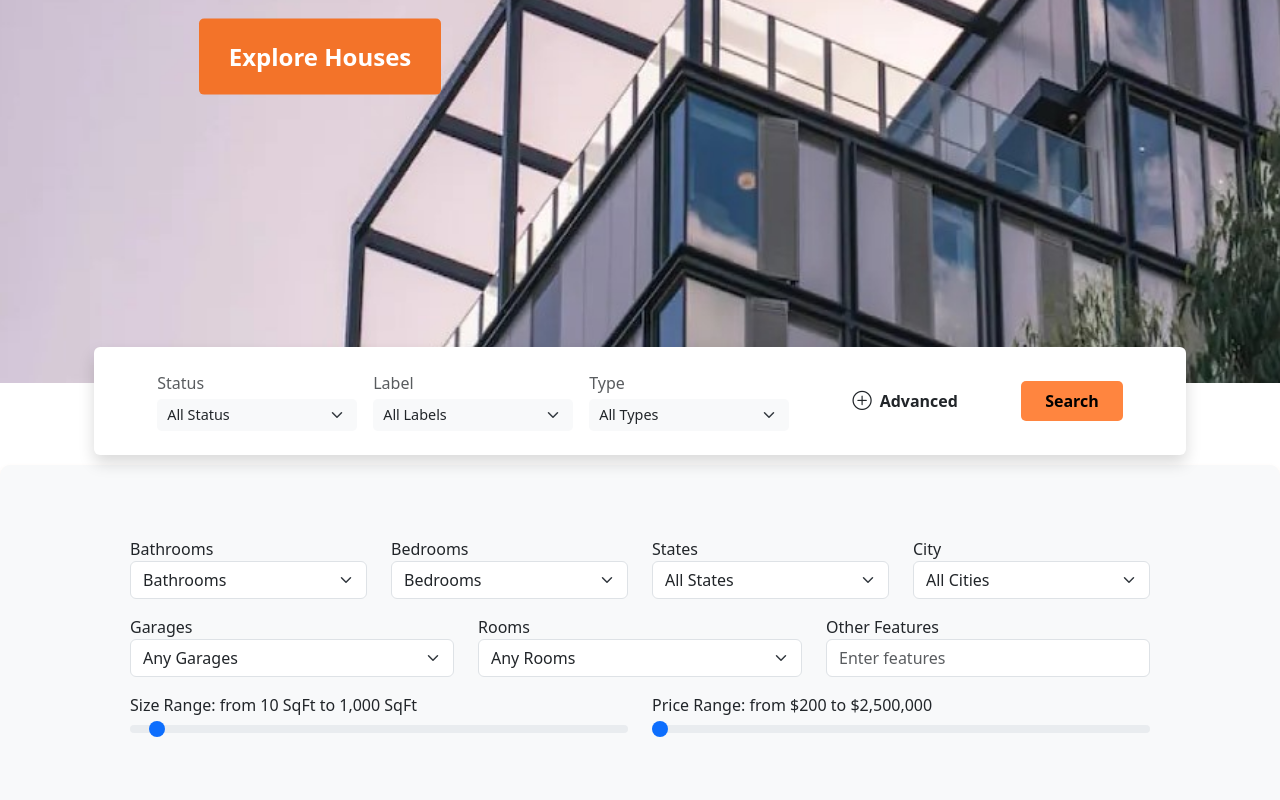
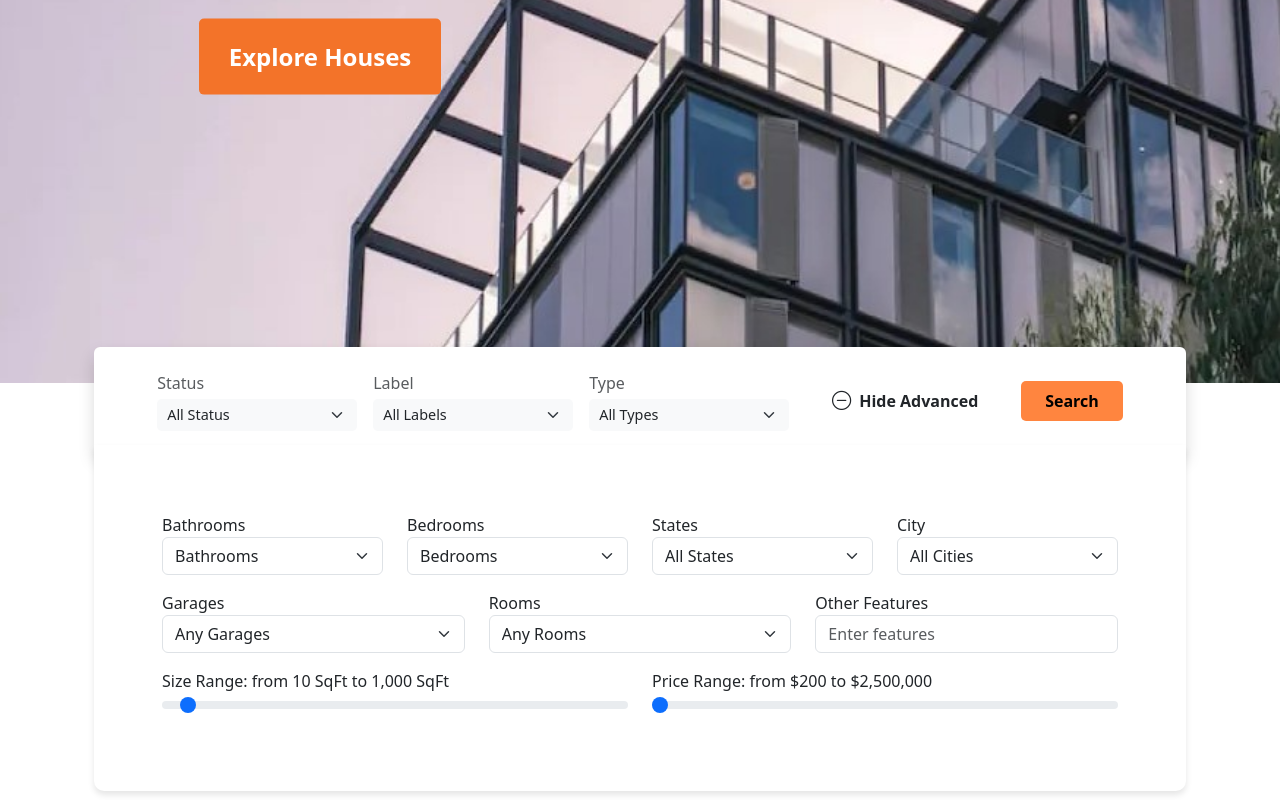
Before and after one commit to SafinArnob/Findom_home_solution, a React (Vite) app: page / in a window 1280 px wide. Both pictures are taken after a click on the element "Advanced". Shown: the part 473-1273 px from the top of the page. Built offline with nearby package versions, Linux system fonts and the light colour scheme.

Commit message:
filter box

```diff
--- a/src/components/FilterBar.jsx
+++ b/src/components/FilterBar.jsx
@@ -3,7 +3,7 @@ import AdvancedFilters from './AdvancedFilters';
 
 const FilterBar = ({ toggleAdvanced, showAdvanced }) => {
   return (
-    <div className="filter-box-wrapper position-relative">
+    <div className="filter-box-wrapper">
       <div className="container">
         {/* Main Filter Box */}
         <div className="filter-box bg-white shadow rounded p-4">
@@ -43,7 +43,7 @@ const FilterBar = ({ toggleAdvanced, showAdvanced }) => {
             <div
               className="filter-item d-flex align-items-center justify-content-center cursor-pointer"
               onClick={toggleAdvanced}
-             >
+            >
               <i className={`bi ${showAdvanced ? 'bi-dash-circle' : 'bi-plus-circle'} me-2 text-dark`}></i>
               <span className="fw-bold">{showAdvanced ? 'Hide Advanced' : 'Advanced'}</span>
             </div>
@@ -55,9 +55,9 @@ const FilterBar = ({ toggleAdvanced, showAdvanced }) => {
 
         {/* Advanced Filters Box */}
         {showAdvanced && (
-          <div className="advanced-filters-box bg-white shadow rounded p-4 mt-3">
-            <AdvancedFilters />
-          </div>
+          <div className={`advanced-filters-box ${showAdvanced ? 'visible' : ''}`}>
+          <AdvancedFilters />
+        </div>
         )}
       </div>
     </div>
--- a/src/pages/HomePage.jsx
+++ b/src/pages/HomePage.jsx
@@ -3,7 +3,6 @@ import { useNavigate } from "react-router-dom"; // Import useNavigate
 import "../styles/Home.css";
 import '../styles/rent_button.css';
 import FilterBar from './../components/FilterBar';
-import AdvancedFilters from "../components/AdvancedFilters";
 import Navbar from "../components/Navbar";  // Import the Navbar component
 import Rent from './Rent';
 import AboutUs from './AboutUs';
@@ -42,17 +41,8 @@ function Home() {
       {/* Filter Box Section */}
       <section className="filter-box-wrapper position-relative py-4">
         <div className="container">
-          <FilterBar toggleAdvanced={toggleAdvanced} />
+          <FilterBar toggleAdvanced={toggleAdvanced} showAdvanced={showAdvancedFilters} />
         </div>
-
-        {/* Advanced and Search */}
-        {showAdvancedFilters && (
-          <section className="advanced-filters-section py-4">
-            <div className="container">
-              <AdvancedFilters isVisible={showAdvancedFilters} />
-            </div>
-          </section>
-        )}
       </section>
 
       {/* Rent and Sell Section */}
--- a/src/pages/Property.jsx
+++ b/src/pages/Property.jsx
@@ -3,6 +3,7 @@ import { Pagination, Mousewheel } from 'swiper/modules';
 import 'swiper/css';
 import 'swiper/css/pagination';
 import PropertyCard from './../components/PropertyCard';
+
 
 const PropertySlider = () => {
   const properties = [
@@ -63,14 +64,21 @@ const PropertySlider = () => {
       {/* Right Column: Swiper Slider */}
       <div className="col-7 position-relative">
         <Swiper
+          style={{
+            '--swiper-pagination-bottom': '-5px', // Adjust the value as needed
+          }}
           spaceBetween={20}
           slidesPerView={3}
-          loop={true}
+          loop={false}
           grabCursor={true}
           speed={500}
           pagination={{ clickable: true }}
           modules={[Pagination, Mousewheel]}
-          mousewheel={{ sensitivity: 1 }}
+          mousewheel={{
+            sensitivity: 0.5, // Reduce sensitivity
+            forceToAxis: true, // Only horizontal scrolls will trigger the slider
+            releaseOnEdges: true,
+          }}
           breakpoints={{
             320: {
               slidesPerView: 1,
@@ -89,11 +97,6 @@ const PropertySlider = () => {
             </SwiperSlide>
           ))}
         </Swiper>
-
-        {/* Pagination Dots */}
-        <div className="swiper-pagination">
-
-        </div>
       </div>
     </div>
   );
--- a/src/styles/home.css
+++ b/src/styles/home.css
@@ -157,17 +157,14 @@
 }
 
 .filter-box {
+  background-color: #fff;
   border-radius: 10px;
-  padding: 15px 20px;
-  background-color: #fff;
+  box-shadow: 0 4px 6px rgba(0, 0, 0, 0.1); /* Shadow for the filter bar */
+  padding: 20px;
   display: flex;
   flex-wrap: wrap; /* Adjust layout for smaller screens */
   gap: 10px; /* Adds spacing between items */
-  transition: padding 0.3s ease; /* Smooth transition when expanded */
-}
-
-.filter-box.expanded {
-  padding: 20px 25px;
+  transition: all 0.3s ease; /* Smooth transition for expanding */
 }
 
 .filter-item {
@@ -213,13 +210,24 @@
   color: #ff6600; /* Yellow icon on hover */
 }
 
-/* Advanced Filters Section */
-.advanced-filters-section {
-  background-color: #f8f9fa;
-  border-radius: 10px;
-  padding: 15px;
-  margin-top: 10px;
-  box-shadow: 0 2px 4px rgba(240, 100, 6, 0.1);
+/* Advanced Filters Box */
+.advanced-filters-box {
+  background-color: #fff;
+  border-radius: 0 0 10px 10px; /* Rounded corners only at the bottom */
+  box-shadow: 0 4px 6px rgba(0, 0, 0, 0.1); /* Shadow for the advanced filters */
+  padding: 20px;
+  margin-top: -10px; /* Overlap with the filter bar */
+  transition: all 0.3s ease; /* Smooth transition for expanding */
+  opacity: 0; /* Initially hidden */
+  visibility: hidden; /* Initially hidden */
+  transform: translateY(-10px); /* Slight upward shift for smooth reveal */
+}
+
+/* When Advanced Filters are visible */
+.advanced-filters-box.visible {
+  opacity: 1;
+  visibility: visible;
+  transform: translateY(0);
 }
 
 /* Responsive Design */
```
Also changed, not shown: src/styles/PropertySlider.css (deleted, +0 -22 lines). Lines whose indentation alone changed are shown as unchanged.
